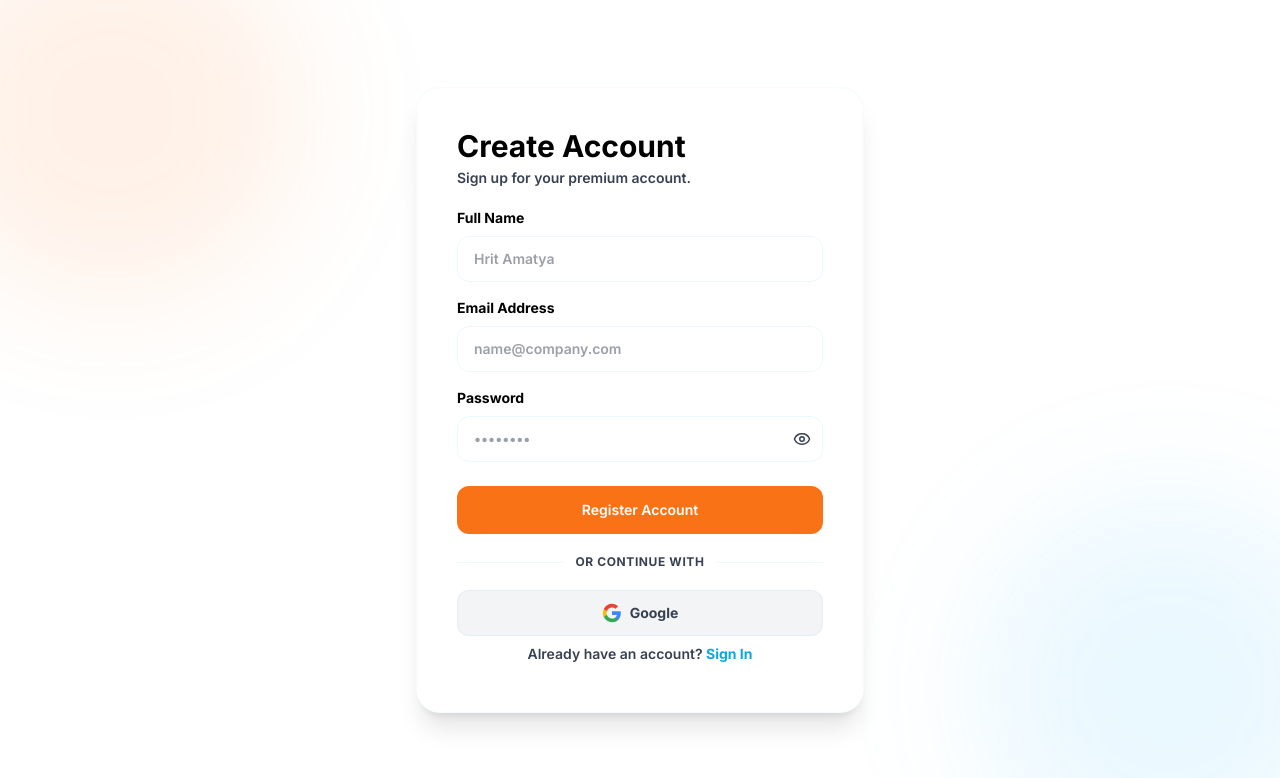
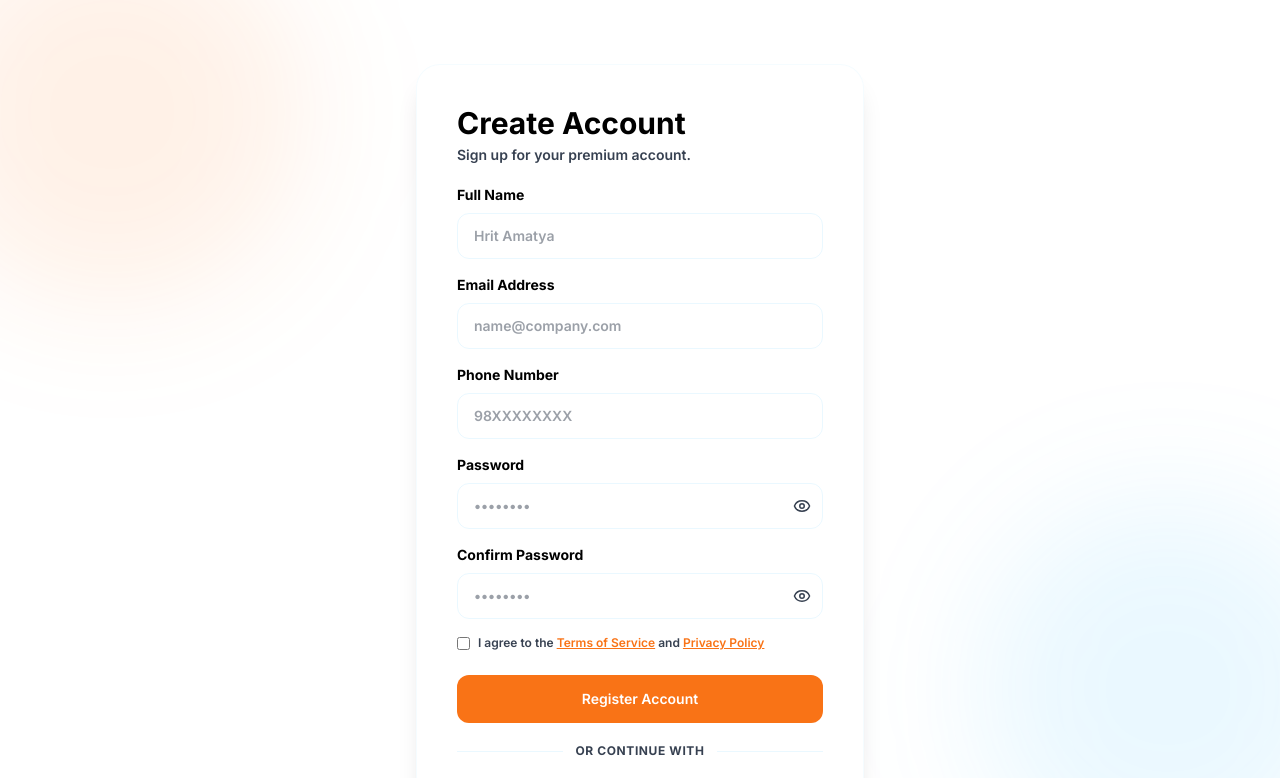
Before and after one commit to Hrit-Codes/Tech-Vault-Frontend, a React (Vite) app: page /register in a window 1280 px wide. Shown: the top 778 px of the page. Built offline with nearby package versions, Linux system fonts and the light colour scheme; no server answers.

Commit message:
Implemented register and verify otp api

```diff
--- a/package.json
+++ b/package.json
@@ -11,9 +11,9 @@
     "preview": "vite preview"
   },
   "dependencies": {
-    "@hookform/resolvers": "^5.9.1",
+    "@hookform/resolvers": "^3.10.0",
     "@tailwindcss/vite": "^4.3.1",
-    "@tanstack/react-query": "^5.103.0",
+    "@tanstack/react-query": "^5.103.1",
     "@types/js-cookie": "^3.0.6",
     "@types/react-slick": "^0.23.13",
     "axios": "^1.20.0",
@@ -26,7 +26,7 @@
     "react-router-dom": "^7.18.4",
     "react-slick": "^0.31.0",
     "slick-carousel": "^1.8.1",
-    "sonner": "^2.0.8",
+    "sonner": "^1.7.4",
     "zod": "^3.25.76"
   },
   "devDependencies": {
--- a/src/App.tsx
+++ b/src/App.tsx
@@ -2,6 +2,7 @@ import { BrowserRouter } from "react-router-dom";
 import AppRoutes from "./Routes/AppRoutes";
 import ScrollToTop from "./Components/ScrollToTop";
 import { QueryClient, QueryClientProvider } from "@tanstack/react-query";
+import { Toaster } from "sonner";
 
 const queryClient=new QueryClient();
 
@@ -11,6 +12,7 @@ function App() {
     <BrowserRouter>
       <ScrollToTop/>
         <AppRoutes/>
+        <Toaster richColors position="top-right"/>
     </BrowserRouter>
     </QueryClientProvider>
   )
--- a/src/Components/Register/RegisterForm.tsx
+++ b/src/Components/Register/RegisterForm.tsx
@@ -1,17 +1,56 @@
 import { Link } from "react-router-dom";
 import { useState } from "react";
+import { useForm } from "react-hook-form";
+import { zodResolver } from "@hookform/resolvers/zod";
 import { Eye, EyeOff } from "lucide-react";
+import { useMutation } from "@tanstack/react-query";
+import { registerSchema, type RegisterInput } from "../utils/schema";
+import {
+  register as registerApi,
+  type RegisterRequest,
+} from "../../apis/modules/auth";
 
 type RegisterFormProps = {
-  setShowOtpVerification: (value: boolean) => void;
+  onOtpSent: (payload: RegisterRequest) => void;
 };
 
-export default function RegisterForm({ setShowOtpVerification }: RegisterFormProps) {
+export default function RegisterForm({ onOtpSent }: RegisterFormProps) {
   const [showPassword, setShowPassword] = useState(false);
+  const [showConfirm, setShowConfirm] = useState(false);
 
-  const handleSubmit = (e: React.FormEvent) => {
-    e.preventDefault();
-    setShowOtpVerification(true);
+  const {
+    register: registerField,
+    handleSubmit,
+    setError,
+    formState: { errors },
+  } = useForm<RegisterInput>({
+    resolver: zodResolver(registerSchema),
+    defaultValues: {
+      fullName: "",
+      email: "",
+      phoneNumber: "",
+      password: "",
+      confirmPassword: "",
+      agreeToTerms: false,
+    },
+  });
+
+  const registerMutation = useMutation({
+    mutationFn: (payload: RegisterRequest) => registerApi(payload),
+    onSuccess: (_data, variables) => {
+      onOtpSent(variables);
+    },
+    onError: (err: any) => {
+      const message =
+        err?.response?.data?.message ??
+        "Something went wrong. Please try again.";
+      setError("root", { message });
+    },
+  });
+
+  const onSubmit = (data: RegisterInput) => {
+    const { confirmPassword, agreeToTerms, ...payload } = data;
+    registerMutation.mutate(payload);
   };
 
   return (
@@ -19,26 +58,34 @@ export default function RegisterForm({ setShowOtpVerification }: RegisterFormPro
       {/* Header */}
       <div className="flex flex-col gap-1">
         <h1 className="heading-page">Create Account</h1>
-        <h3 className="text-sm text-description font-semibold">Sign up for your premium account.</h3>
+        <h3 className="text-sm text-description font-semibold">
+          Sign up for your premium account.
+        </h3>
       </div>
 
       {/* Form */}
-      <form onSubmit={handleSubmit} className="flex flex-col gap-4 mt-5">
-
-        {/* Full Name field */}
+      <form
+        onSubmit={handleSubmit(onSubmit)}
+        className="flex flex-col gap-4 mt-5"
+      >
+        {/* Full Name */}
         <div className="flex flex-col gap-2">
-          <label htmlFor="fullname" className="text-sm font-bold">
+          <label htmlFor="fullName" className="text-sm font-bold">
             Full Name
           </label>
           <input
-            id="fullname"
+            id="fullName"
             type="text"
             placeholder="Hrit Amatya"
+            {...registerField("fullName")}
             className="w-full px-4 py-3 rounded-xl border border-secondary-400/10 bg-transparent text-sm placeholder:text-description/50 font-semibold outline-none focus:ring-4 focus:ring-primary-500/10 focus:border-primary-500 transition-all"
           />
+          {errors.fullName && (
+            <p className="text-xs text-red-500">{errors.fullName.message}</p>
+          )}
         </div>
 
-        {/* Email Field */}
+        {/* Email */}
         <div className="flex flex-col gap-2">
           <label htmlFor="email" className="text-sm font-bold">
             Email Address
@@ -47,41 +94,129 @@ export default function RegisterForm({ setShowOtpVerification }: RegisterFormPro
             id="email"
             type="email"
             placeholder="name@company.com"
+            {...registerField("email")}
             className="w-full px-4 py-3 rounded-xl border border-secondary-400/10 bg-transparent text-sm placeholder:text-description/50 font-semibold outline-none focus:ring-4 focus:ring-primary-500/10 focus:border-primary-500 transition-all"
           />
+          {errors.email && (
+            <p className="text-xs text-red-500">{errors.email.message}</p>
+          )}
         </div>
 
-        {/* Password Field */}
+        {/* Phone */}
         <div className="flex flex-col gap-2">
-          <div className="flex items-center justify-between">
-            <label htmlFor="password" className="text-sm font-bold">
-              Password
-            </label>
-          </div>
+          <label htmlFor="phoneNumber" className="text-sm font-bold">
+            Phone Number
+          </label>
+          <input
+            id="phoneNumber"
+            type="tel"
+            placeholder="98XXXXXXXX"
+            {...registerField("phoneNumber")}
+            className="w-full px-4 py-3 rounded-xl border border-secondary-400/10 bg-transparent text-sm placeholder:text-description/50 font-semibold outline-none focus:ring-4 focus:ring-primary-500/10 focus:border-primary-500 transition-all"
+          />
+          {errors.phoneNumber && (
+            <p className="text-xs text-red-500">
+              {errors.phoneNumber.message}
+            </p>
+          )}
+        </div>
+
+        {/* Password */}
+        <div className="flex flex-col gap-2">
+          <label htmlFor="password" className="text-sm font-bold">
+            Password
+          </label>
           <div className="relative">
             <input
               id="password"
               type={showPassword ? "text" : "password"}
               placeholder="••••••••"
+              {...registerField("password")}
               className="w-full px-4 py-3 rounded-xl border border-secondary-400/10 bg-transparent text-sm placeholder:text-description/50 font-semibold outline-none focus:ring-4 focus:ring-primary-500/10 focus:border-primary-500 transition-all pr-11"
             />
             <button
               type="button"
-              onClick={() => setShowPassword((prev) => !prev)}
+              onClick={() => setShowPassword((p) => !p)}
               className="absolute right-3 top-1/2 -translate-y-1/2 text-description hover:text-primary-500 transition-colors hover:cursor-pointer"
               aria-label={showPassword ? "Hide password" : "Show password"}
             >
               {showPassword ? <EyeOff size={18} /> : <Eye size={18} />}
             </button>
           </div>
+          {errors.password && (
+            <p className="text-xs text-red-500">{errors.password.message}</p>
+          )}
         </div>
 
-        {/* Submit Button */}
+        {/* Confirm Password */}
+        <div className="flex flex-col gap-2">
+          <label htmlFor="confirmPassword" className="text-sm font-bold">
+            Confirm Password
+          </label>
+          <div className="relative">
+            <input
+              id="confirmPassword"
+              type={showConfirm ? "text" : "password"}
+              placeholder="••••••••"
+              {...registerField("confirmPassword")}
+              className="w-full px-4 py-3 rounded-xl border border-secondary-400/10 bg-transparent text-sm placeholder:text-description/50 font-semibold outline-none focus:ring-4 focus:ring-primary-500/10 focus:border-primary-500 transition-all pr-11"
+            />
+            <button
+              type="button"
+              onClick={() => setShowConfirm((p) => !p)}
+              className="absolute right-3 top-1/2 -translate-y-1/2 text-description hover:text-primary-500 transition-colors hover:cursor-pointer"
+              aria-label={showConfirm ? "Hide password" : "Show password"}
+            >
+              {showConfirm ? <EyeOff size={18} /> : <Eye size={18} />}
+            </button>
+          </div>
+          {errors.confirmPassword && (
+            <p className="text-xs text-red-500">
+              {errors.confirmPassword.message}
+            </p>
+          )}
+        </div>
+
+        {/* Terms */}
+        <div className="flex flex-col gap-1">
+          <label className="flex items-start gap-2 text-xs text-description font-semibold">
+            <input
+              type="checkbox"
+              {...registerField("agreeToTerms")}
+              className="mt-0.5"
+            />
+            <span>
+              I agree to the{" "}
+              <Link to="/terms" className="text-primary-500 underline">
+                Terms of Service
+              </Link>{" "}
+              and{" "}
+              <Link to="/privacy" className="text-primary-500 underline">
+                Privacy Policy
+              </Link>
+            </span>
+          </label>
+          {errors.agreeToTerms && (
+            <p className="text-xs text-red-500">
+              {errors.agreeToTerms.message}
+            </p>
+          )}
+        </div>
+
+        {/* Server-level error */}
+        {errors.root && (
+          <p className="text-xs text-red-500 text-center">
+            {errors.root.message}
+          </p>
+        )}
+
+        {/* Submit */}
         <button
           type="submit"
-          className="w-full bg-primary-500 hover:bg-primary-600 text-white py-3.5 rounded-xl font-semibold text-sm transition-colors mt-2 hover:cursor-pointer"
+          disabled={registerMutation.isPending}
+          className="w-full bg-primary-500 hover:bg-primary-600 text-white py-3.5 rounded-xl font-semibold text-sm transition-colors mt-2 hover:cursor-pointer disabled:opacity-60 disabled:cursor-not-allowed"
         >
-          Register Account
+          {registerMutation.isPending ? "Sending code…" : "Register Account"}
         </button>
       </form>
 
@@ -91,18 +226,38 @@ export default function RegisterForm({ setShowOtpVerification }: RegisterFormPro
           <div className="w-full border-t border-secondary-400/10" />
         </div>
         <div className="relative flex justify-center text-xs uppercase tracking-wider font-bold">
-          <span className="px-3 bg-section text-description">Or continue with</span>
+          <span className="px-3 bg-section text-description">
+            Or continue with
+          </span>
         </div>
       </div>
 
-      {/* Social Login Buttons */}
+      {/* Google */}
       <div className="flex gap-3">
-        <button className="w-full flex items-center justify-center gap-2 border border-secondary-400/10 text-description bg-section-alternative py-3 rounded-xl text-sm font-bold hover:bg-secondary-500/5 transition-colors hover:cursor-pointer">
+        <button
+          type="button"
+          onClick={() => {
+            window.location.href = `${import.meta.env.VITE_API_URL}/auth/google`;
+          }}
+          className="w-full flex items-center justify-center gap-2 border border-secondary-400/10 text-description bg-section-alternative py-3 rounded-xl text-sm font-bold hover:bg-secondary-500/5 transition-colors hover:cursor-pointer"
+        >
           <svg className="w-5 h-5" viewBox="0 0 24 24" fill="currentColor">
-            <path d="M22.56 12.25c0-.78-.07-1.53-.2-2.25H12v4.26h5.92c-.26 1.37-1.04 2.53-2.21 3.31v2.77h3.57c2.08-1.92 3.28-4.74 3.28-8.09z" fill="#4285F4" />
-            <path d="M12 23c2.97 0 5.46-.98 7.28-2.66l-3.57-2.77c-.98.66-2.23 1.06-3.71 1.06-2.86 0-5.29-1.93-6.16-4.53H2.18v2.84C3.99 20.53 7.7 23 12 23z" fill="#34A853" />
-            <path d="M5.84 14.09c-.22-.66-.35-1.36-.35-2.09s.13-1.43.35-2.09V7.07H2.18C1.43 8.55 1 10.22 1 12s.43 3.45 1.18 4.93l2.85-2.22.81-.62z" fill="#FBBC05" />
-            <path d="M12 5.38c1.62 0 3.06.56 4.21 1.64l3.15-3.15C17.45 2.09 14.97 1 12 1 7.7 1 3.99 3.47 2.18 7.07l3.66 2.84c.87-2.6 3.3-4.53 6.16-4.53z" fill="#EA4335" />
+            <path
+              d="M22.56 12.25c0-.78-.07-1.53-.2-2.25H12v4.26h5.92c-.26 1.37-1.04 2.53-2.21 3.31v2.77h3.57c2.08-1.92 3.28-4.74 3.28-8.09z"
+              fill="#4285F4"
+            />
+            <path
+              d="M12 23c2.97 0 5.46-.98 7.28-2.66l-3.57-2.77c-.98.66-2.23 1.06-3.71 1.06-2.86 0-5.29-1.93-6.16-4.53H2.18v2.84C3.99 20.53 7.7 23 12 23z"
+              fill="#34A853"
+            />
+            <path
+              d="M5.84 14.09c-.22-.66-.35-1.36-.35-2.09s.13-1.43.35-2.09V7.07H2.18C1.43 8.55 1 10.22 1 12s.43 3.45 1.18 4.93l2.85-2.22.81-.62z"
+              fill="#FBBC05"
+            />
+            <path
+              d="M12 5.38c1.62 0 3.06.56 4.21 1.64l3.15-3.15C17.45 2.09 14.97 1 12 1 7.7 1 3.99 3.47 2.18 7.07l3.66 2.84c.87-2.6 3.3-4.53 6.16-4.53z"
+              fill="#EA4335"
+            />
           </svg>
           Google
         </button>
@@ -111,7 +266,10 @@ export default function RegisterForm({ setShowOtpVerification }: RegisterFormPro
       {/* Footer */}
       <p className="text-center text-sm font-semibold text-description my-2">
         Already have an account?{" "}
-        <Link to="/login" className="font-bold text-secondary-500 hover:underline transition-colors hover:cursor-pointer">
+        <Link
+          to="/login"
+          className="font-bold text-secondary-500 hover:underline transition-colors hover:cursor-pointer"
+        >
           Sign In
         </Link>
       </p>
--- /dev/null
+++ b/src/Components/utils/schema.ts
@@ -0,0 +1,47 @@
+import { z } from "zod";
+
+const fullNameField = z
+  .string()
+  .trim()
+  .min(2, "Full name must be at least 2 characters")
+  .max(60, "Full name is too long");
+
+const emailField = z
+  .string()
+  .trim()
+  .toLowerCase()
+  .email("Please enter a valid email address");
+
+const phoneNumberField = z
+  .string()
+  .trim()
+  .regex(
+    /^(?:\+977[- ]?)?9[6-8]\d{8}$/,
+    "Enter a valid Nepali phone number (e.g. 98XXXXXXXX)"
+  );
+
+const passwordField = z
+  .string()
+  .min(8, "Password must be at least 8 characters")
+  .max(72, "Password is too long")
+  .regex(/[a-z]/, "Password must contain a lowercase letter")
+  .regex(/[A-Z]/, "Password must contain an uppercase letter")
+  .regex(/\d/, "Password must contain a number");
+
+export const registerSchema = z
+  .object({
+    fullName: fullNameField,
+    email: emailField,
+    phoneNumber: phoneNumberField,
+    password: passwordField,
+    confirmPassword: z.string(),
+    agreeToTerms: z.boolean().refine((v) => v === true, {
+      message: "You must accept the terms and conditions",
+    }),
+  })
+  .refine((data) => data.password === data.confirmPassword, {
+    message: "Passwords do not match",
+    path: ["confirmPassword"],
+  });
+
+export type RegisterInput = z.infer<typeof registerSchema>;
--- a/src/Page/Register/OtpForm.tsx
+++ b/src/Page/Register/OtpForm.tsx
@@ -1,12 +1,54 @@
+import { useMutation } from "@tanstack/react-query";
+import { useNavigate } from "react-router-dom";
 import { useOtp } from "../../hooks/useOtp";
+import {
+  verifyOtp,
+  type RegisterRequest,
+} from "../../apis/modules/auth";
+import { toast } from "sonner";
 
 type OtpFormProps = {
-  email: string;
-  setOtpVerification: (value: boolean) => void;
+  pendingRegistration: RegisterRequest;
+  onGoBack: () => void;
 };
 
-export default function OtpForm({ email, setOtpVerification }: OtpFormProps) {
-  const { otp, resendTimer, otpRefs, handleOtpChange, handleKeyDown, handleResendOtp } = useOtp({ email });
+export default function OtpForm({
+  pendingRegistration,
+  onGoBack,
+}: OtpFormProps) {
+  const navigate = useNavigate();
+
+  const {
+    otp,
+    resendTimer,
+    otpRefs,
+    handleOtpChange,
+    handleKeyDown,
+    handleResendOtp,
+  } = useOtp({ email: pendingRegistration.email });
+
+  const verifyMutation = useMutation({
+    mutationFn: (otpCode: string) =>
+      verifyOtp({ ...pendingRegistration, otp: otpCode }),
+    onSuccess: () => {
+      toast.success("Account verified. Welcome to TechVault!");
+      navigate("/", { replace: true });
+    },
+    onError: (err: any) => {
+      const message =
+        err?.response?.data?.message ??
+        "Invalid or expired code. Please try again.";
+      otp.forEach((_, i) => handleOtpChange(i, ""));
+      toast.error(message);
+    },
+  });
+
+  const handleSubmit = (e: React.FormEvent) => {
+    e.preventDefault();
+    const code = otp.join("");
+    if (code.length !== 6) return;
+    verifyMutation.mutate(code);
+  };
 
   return (
     <div className="w-full h-full">
@@ -14,36 +56,37 @@ export default function OtpForm({ email, setOtpVerification }: OtpFormProps) {
       <div className="flex flex-col gap-2">
         <h1 className="heading-page">Verify Your Email</h1>
         <h3 className="text-sm text-description font-semibold">
-          Enter the 6-digit code sent to your email address
+          Enter the 6-digit code sent to{" "}
+          <strong>{pendingRegistration.email}</strong>
         </h3>
       </div>
 
       {/* Form */}
-      <form className="flex flex-col gap-6 mt-6" onSubmit={(e) => e.preventDefault()}>
-
-        {/* OTP Input Boxes */}
+      <form className="flex flex-col gap-6 mt-6" onSubmit={handleSubmit}>
         <div className="flex justify-between gap-2">
           {otp.map((digit, index) => (
             <input
               key={index}
-              ref={(el) => { otpRefs.current[index] = el; }}
+              ref={(el) => {
+                otpRefs.current[index] = el;
+              }}
               type="text"
               inputMode="numeric"
               maxLength={1}
               value={digit}
               onChange={(e) => handleOtpChange(index, e.target.value)}
               onKeyDown={(e) => handleKeyDown(index, e)}
-              className="w-14 h-14 text-center text-xl font-bold rounded-xl border border-secondary-400/10 bg-transparent text-section-contrast outline-none focus:ring-4 focus:ring-primary-500/10 focus:border-primary-500 transition-all"
+              className="w-14 h-14 text-center text-xl font-bold rounded-xl border border-secondary-400/10 bg-transparent outline-none focus:ring-4 focus:ring-primary-500/10 focus:border-primary-500 transition-all"
             />
           ))}
         </div>
 
-        {/* Submit Button */}
         <button
           type="submit"
-          className="w-full bg-primary-500 hover:bg-primary-600 text-white py-3.5 rounded-xl font-semibold text-sm transition-colors mt-2 hover:cursor-pointer"
+          disabled={verifyMutation.isPending || otp.some((d) => !d)}
+          className="w-full bg-primary-500 hover:bg-primary-600 text-white py-3.5 rounded-xl font-semibold text-sm transition-colors mt-2 hover:cursor-pointer disabled:opacity-60 disabled:cursor-not-allowed"
         >
-          Verify Code
+          {verifyMutation.isPending ? "Verifying…" : "Verify Code"}
         </button>
       </form>
 
@@ -60,11 +103,11 @@ export default function OtpForm({ email, setOtpVerification }: OtpFormProps) {
         </button>
       </p>
 
-      {/* Footer */}
+      {/* Go back */}
       <p className="text-center text-sm font-semibold text-description mt-3">
         Wrong email?{" "}
         <span
-          onClick={() => setOtpVerification(false)}
+          onClick={onGoBack}
           className="font-bold text-secondary-500 hover:text-secondary-600 transition-colors hover:underline hover:cursor-pointer"
         >
           Go Back
--- a/src/Page/Register/index.tsx
+++ b/src/Page/Register/index.tsx
@@ -2,20 +2,35 @@ import { useState } from "react";
 import { BackgroundEffects } from "../../Components/ui/BackgroundEffects";
 import RegisterForm from "../../Components/Register/RegisterForm";
 import OtpForm from "./OtpForm";
+import type { RegisterRequest } from "../../apis/modules/auth";
 
 export default function RegisterPage() {
   const [showOtpVerification, setShowOtpVerification] = useState(false);
-  const email = "privhritamatya@gmail.com";
+  const [pendingRegistration, setPendingRegistration] =
+    useState<RegisterRequest | null>(null);
+
+  const handleOtpSent = (payload: RegisterRequest) => {
+    setPendingRegistration(payload);
+    setShowOtpVerification(true);
+  };
+
+  const handleGoBack = () => {
+    setShowOtpVerification(false);
+    setPendingRegistration(null);
+  };
 
   return (
     <div className="relative w-full min-h-screen flex items-center justify-center px-4 py-16">
       <BackgroundEffects />
 
       <div className="relative z-10 w-full max-w-md bg-section rounded-3xl border border-secondary-400/5 shadow-xl p-10 flex flex-col gap-8">
-        {showOtpVerification ? (
-          <OtpForm email={email} setOtpVerification={setShowOtpVerification} />
+        {showOtpVerification && pendingRegistration ? (
+          <OtpForm
+            pendingRegistration={pendingRegistration}
+            onGoBack={handleGoBack}
+          />
         ) : (
-          <RegisterForm setShowOtpVerification={setShowOtpVerification} />
+          <RegisterForm onOtpSent={handleOtpSent} />
         )}
       </div>
     </div>
--- /dev/null
+++ b/src/apis/modules/auth.ts
@@ -0,0 +1,44 @@
+import type { ApiResponse } from "../../Components/utils/types"
+import urls from "../urls";
+import api from "../client";
+
+export interface RegisterRequest{
+    fullName:string;
+    email:string;
+    phoneNumber:string;
+    password:string;
+}
+
+export interface AuthUser{
+    id:string;
+    fullName:string;
+    email:string;
+    role:"USER";
+}
+
+export interface VerifyOtpRequest extends RegisterRequest{
+    otp:string;
+}
+
+export interface LoginRequest{
+    email:string;
+    password:string;
+}
+
+export interface InitiateRegistrationResponse{
+    message:string;
+}
+
+export interface VerifyOtpResponse{
+    user:AuthUser
+
+}
+
+
+export const register=(payload:RegisterRequest)=>{
+    return api.post<ApiResponse<InitiateRegistrationResponse>>(urls.registerUser,payload).then((res)=>res.data);
+}
+
+export const verifyOtp=(payload:VerifyOtpRequest)=>{
+    return api.post<ApiResponse<VerifyOtpResponse>>(urls.verifyUser,payload).then((res)=>res.data);
+}
--- a/src/apis/urls.ts
+++ b/src/apis/urls.ts
@@ -1,5 +1,7 @@
 const urls = {
   // ========== AUTH ==========
+  registerUser:"/auth/register/initiate",
+  verifyUser:"/auth/register/verify",
   loginUser: "/auth/login",
   refreshAccess: "/auth/refresh",
 
```
Also changed, not shown: 1 other file (tests, documents, lock files or other folders).
